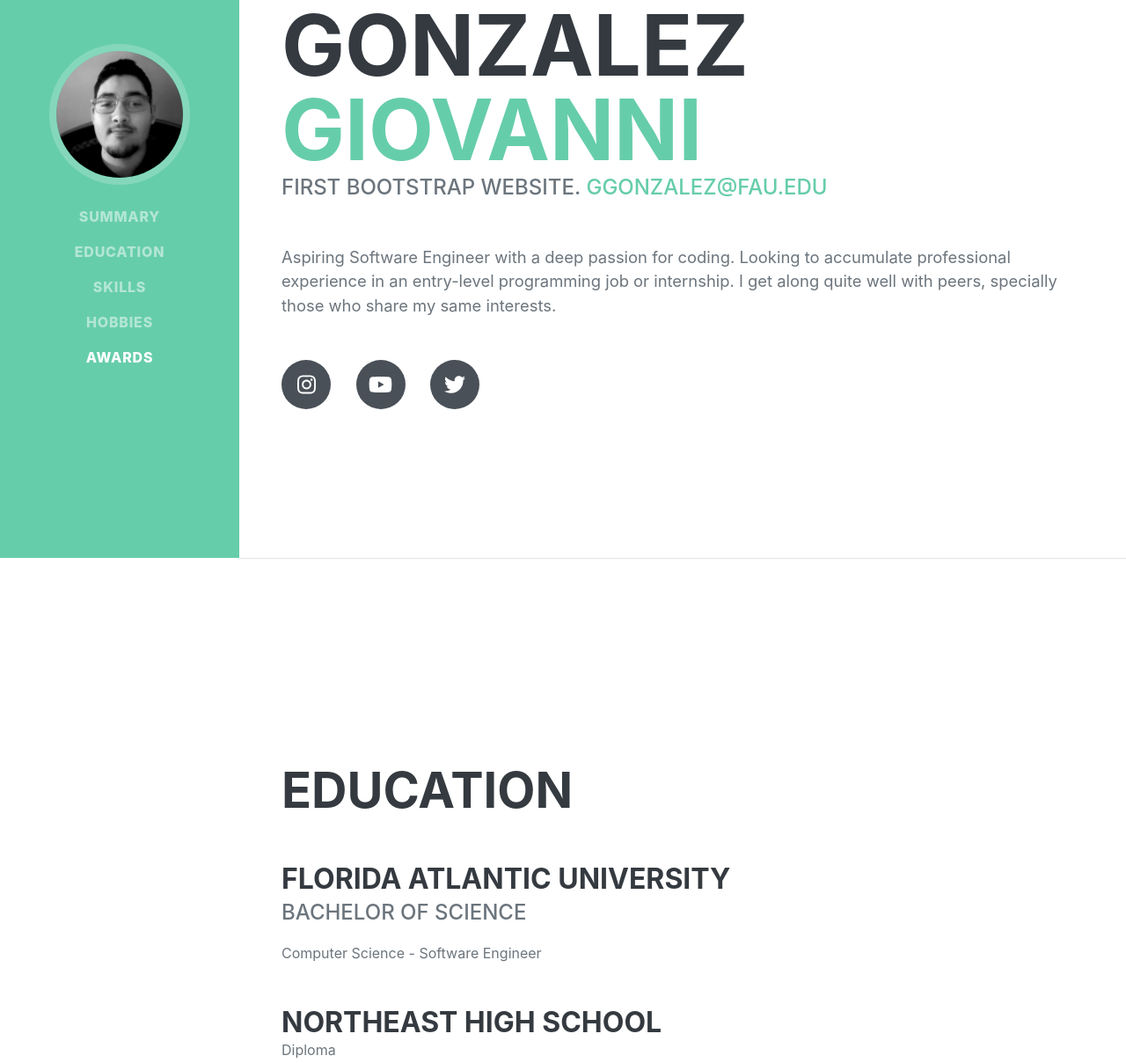
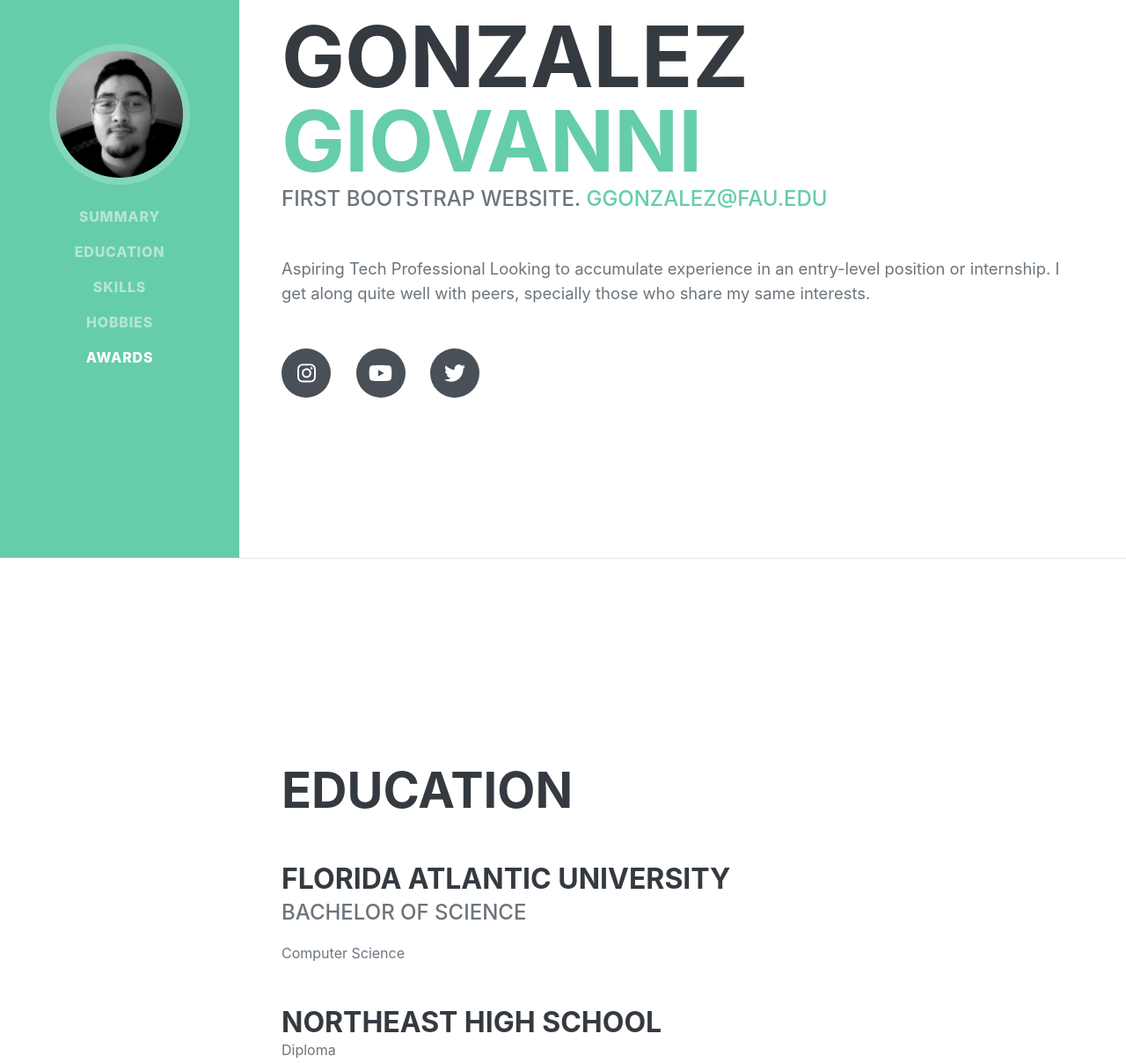
Before and after one commit to GioGonzalez212/Projects, a plain HTML site: page p2/index.html in a window 1280 px wide. Shown: the part 166-1374 px from the top of the page at 88% size. Drawn offline with nearby package versions, Linux system fonts and the light colour scheme; a web font is replaced by a local one.

Commit message:
Update index.html

```diff
--- a/p2/index.html
+++ b/p2/index.html
@@ -47,8 +47,8 @@
                         First Bootstrap Website.
                         <a href="mailto:name@email.com">ggonzalez@fau.edu</a>
                     </div>
-                    <p class="lead mb-5">Aspiring Software Engineer with a deep passion for coding.
-            Looking to accumulate professional experience in an entry-level programming job or internship.
+                    <p class="lead mb-5">Aspiring Tech Professional
+            Looking to accumulate experience in an entry-level position or internship.
             I get along quite well with peers, specially those who share my same interests.</p>
                     <div class="social-icons">
                         <a class="social-icon" href="https://www.instagram.com/eselgiovanni/"><i class="fab fa-instagram"></i></a>
@@ -66,7 +66,7 @@
                         <div class="flex-grow-1">
                             <h3 class="mb-0">Florida Atlantic University</h3>
                             <div class="subheading mb-3">Bachelor of Science</div>
-                            <div>Computer Science - Software Engineer</div>
+                            <div>Computer Science</div>
                         </div>
                     </div>
                     <div class="d-flex flex-column flex-md-row justify-content-between">
@@ -127,10 +127,7 @@
                             <span class="fa-li"><i class="fas fa-trophy text-warning"></i></span>
                             Associates degree in Computer Science
                         </li>
-                        <li>
-                            <span class="fa-li"><i class="fas fa-trophy text-warning"></i></span>
-                            Straight A's in High School
-                        </li>
+
                     </ul>
                 </div>
             </section>
```
